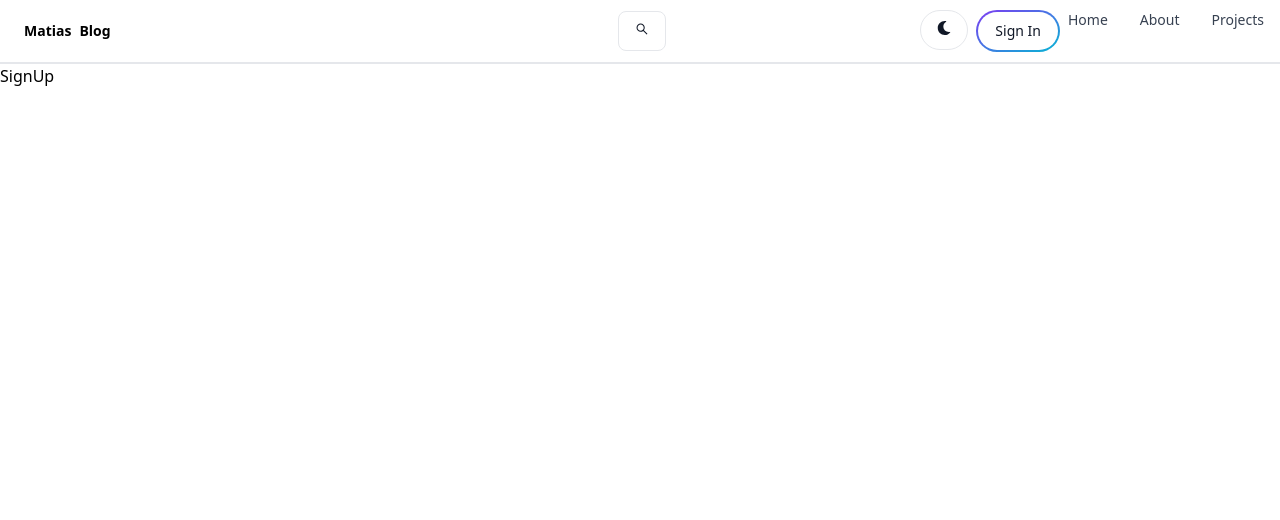
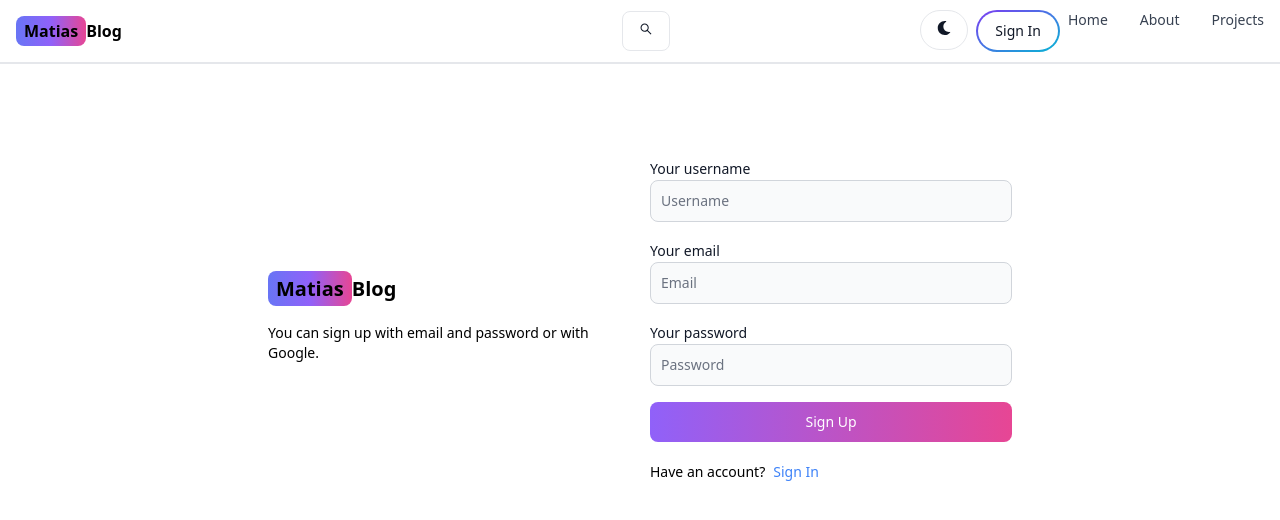
Before and after one commit to matidlr/MERN-blog-, a React (Vite) app: page /sign-up in a window 1280 px wide. Shown: the top 520 px of the page. Built offline with nearby package versions, Linux system fonts and the light colour scheme.

Commit message:
functionality signup page

```diff
--- a/components/Header.jsx
+++ b/components/Header.jsx
@@ -8,7 +8,8 @@
   const path = useLocation().pathname;
   return (
     <Navbar className='border-b-2'>
-      <Link className='self-center whitespace-nowrap text-sm sm:text-xl font-semibold dark:text-white'>
+      <Link to='/'
+      className='font-bold dark:text-white text-4xl'>
       <span className='px-2 py-1 bg-gradient-to-r from-indigo-500 via-purple-500 to-pink-500 rounded-lg'>Matias</span>
       Blog
       </Link>
--- a/src/pages/SignUp.jsx
+++ b/src/pages/SignUp.jsx
@@ -1,7 +1,110 @@
-import React from 'react'
+import { Alert, Button, Label, Spinner, TextInput } from 'flowbite-react'
+import React, { useState } from 'react'
+import { Link, useNavigate } from 'react-router-dom'
+
 
 export default function SignUp() {
+  const [formData, setFormData] = useState({});
+  const [errorMessage, setErrorMessage] = useState(null);
+  const [loading, setLoading] = useState(false);
+  const navigate = useNavigate();
+
+  const handleChange = (e) => {
+    setFormData({ ...formData, [e.target.id]: e.target.value.trim()});
+  }
+  const handleSubmit = async (e) => {
+    e.preventDefault();
+    if (!formData.username || !formData.email || !formData.password) {
+      return setErrorMessage('Please fill out all fields');
+    }
+    try {
+      setLoading(true);
+      setErrorMessage(null);
+      const res = await fetch('/api/auth/signup', {
+        method: 'POST',
+        headers: { 'Content-Type': 'application/json'},
+        body: JSON.stringify(formData),
+      });
+      const data = await res.json();
+      if (data.success === false) {
+        return setErrorMessage(data.message)
+      }
+      setLoading(false);
+      if(res.ok) {
+         navigate('/sign-in')
+      }
+    } catch (error) {
+      setErrorMessage(error.message);
+      setLoading(false);
+    }
+  }
   return (
-    <div>SignUp</div>
+    <div className='min-h-screen mt-20'>
+       <div className="flex p-3 max-w-3xl mx-auto flex-col md:flex-row md:items-center gap-5">
+         {/* left */}
+         <div className="flex-1">
+         <Link to='/'
+         className='self-center whitespace-nowrap text-sm sm:text-xl font-semibold dark:text-white'>
+      <span className='px-2 py-1 bg-gradient-to-r from-indigo-500 via-purple-500 to-pink-500 rounded-lg'>Matias</span>
+      Blog
+      </Link>
+      <p className="text-sm mt-5">
+        You can sign up with email and password or with Google.
+      </p>
+         </div>
+         {/* right */}
+         <div className="flex-1">
+           <form className="flex flex-col gap-4" onSubmit={handleSubmit}>
+             <div>
+               <Label value="Your username"/>
+               <TextInput
+                  onChange={handleChange}
+                  type='text'
+                  placeholder='Username'
+                  id='username'/>
+             </div>
+              <div>
+               <Label value="Your email"/>
+               <TextInput
+                  onChange={handleChange}
+                  type='email'
+                  placeholder='Email'
+                  id='Email'/>
+             </div>
+              <div>
+               <Label value="Your password"/>
+               <TextInput
+                  onChange={handleChange}
+                  type='password'
+                  placeholder='Password'
+                  id='Password'/>
+             </div>
+             <Button gradientDuoTone='purpleToPink' type='submit' disabled={loading}>
+                {
+                  loading ? (
+                    <>
+                        <Spinner size='sm'/>
+                        <span className="pl-3">Loading...</span>
+                     </>
+                  ) : 'Sign Up'
+                }
+             </Button>
+           </form>
+           <div className="flex gap-2 text-sm mt-5">
+             <span>Have an account?</span>
+             <Link to="/sign-in" className='text-blue-500'>
+               Sign In
+             </Link>
+           </div>
+           {
+            errorMessage && (
+              <Alert className="mt-5" color='failure'>
+                {errorMessage}
+              </Alert>
+            )
+           }
+         </div>
+       </div>
+    </div>
   )
 }
--- a/vite.config.js
+++ b/vite.config.js
@@ -3,5 +3,13 @@
 
 // https://vitejs.dev/config/
 export default defineConfig({
+  server: {
+    proxy: {
+      '/api': {
+        target: 'http://localhost:3000',
+        secure: false,
+      },
+    },
+  },
   plugins: [react()],
 })
```
